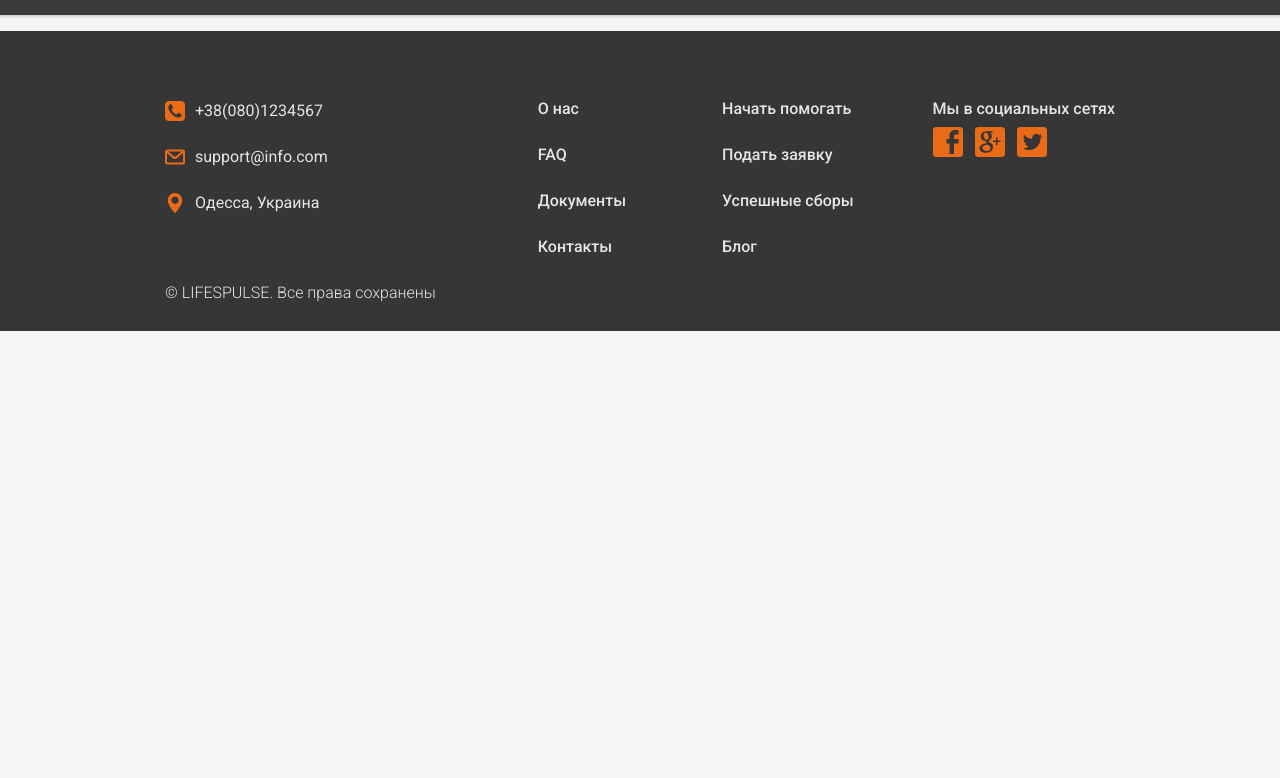
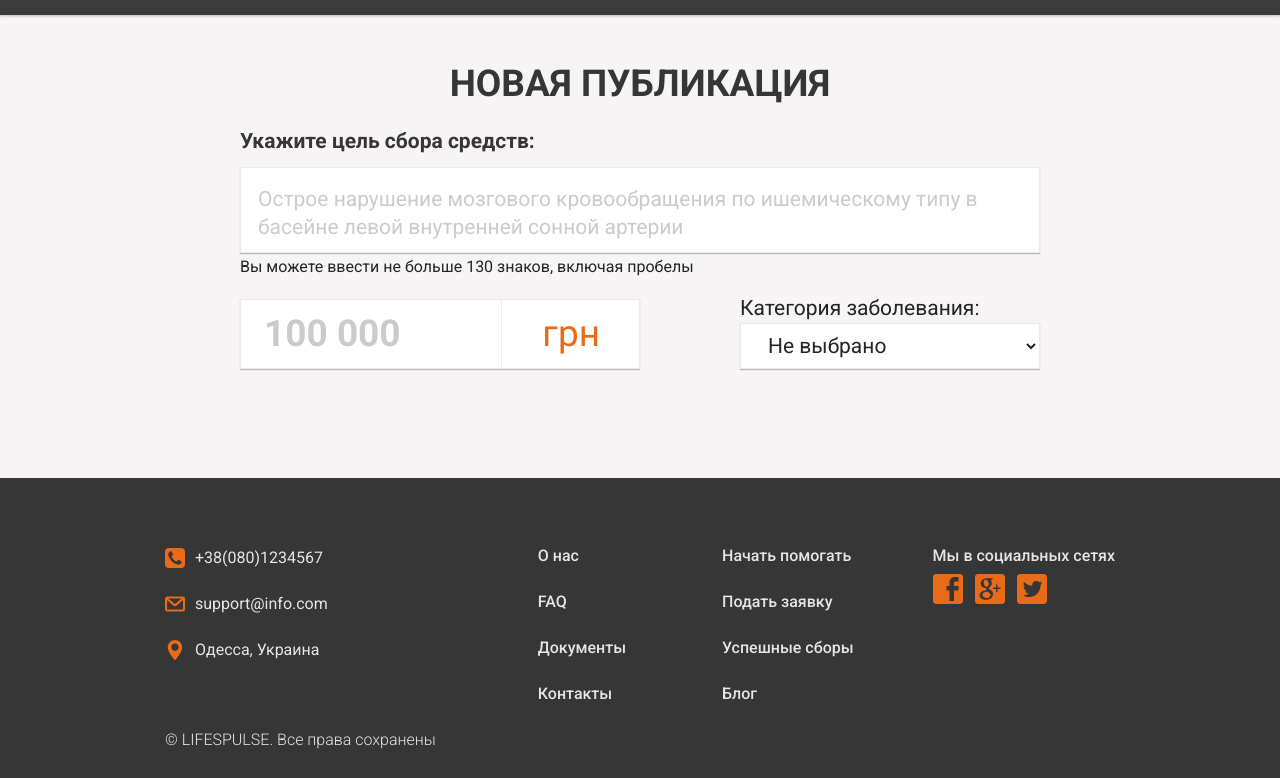
Before and after one commit to lifespulseua/lifespulse, a website: page src/template/new-campaign/index.html in a window 1280 px wide. Shown: the part 65-843 px from the top of the page. Before the commit the page ends 800 px from the top, so only its background shows below. Drawn offline with nearby package versions, Linux system fonts and the light colour scheme; files that its build step writes are made by us from their sources; files whose address does not match are found by name.

Commit message:
finish goal subsection

```diff
--- /dev/null
+++ b/src/scss/pages/new-campaign/_goal.scss
@@ -0,0 +1,95 @@
+@import "mixins";
+.new-campaign {
+    max-width: 800px;
+    margin: 0 auto;
+    padding: 50px 0 109px;
+    h2 {
+        text-align: center;
+        display: block;
+        @include text-styles($main-light-text-color, $mainfont, 37px, 700, 37px);
+        text-transform: uppercase;
+        margin-bottom: 29px;
+    }
+    &-inner {
+        display: flex;
+        flex-direction: row;
+        justify-content: space-between;
+    }
+    &-goal {
+        &-desc {
+            display: flex;
+            flex-direction: column;
+            label {
+                @include text-styles($main-light-text-color, $mainfont, 21px, 700, 21px);
+                margin-bottom: 15px;
+            }
+            textarea {
+                height: 86px;
+                margin-bottom: 6px;
+                padding: 17px;
+                @include text-styles($main-text-color, $mainfont, 21px, 400, 28px);
+                @include input-decoration();
+                &::placeholder {
+                    @include text-styles($gray-text-color, $mainfont, 21px, 400, 28px);
+                }
+                &:focus {
+                    @include focus-decoration();
+                }
+            }
+            span {
+                @include text-styles($main-text-color, $mainfont, 16px, 400, 16px);
+                margin-bottom: 24px;
+            }
+        }
+        &-sum {
+            position: relative;
+            input[type=text] {
+                width: 400px;
+                height: 70px;
+                padding: 0 160px 0 23px;
+                @include text-styles($main-text-color, $mainfont, 37px, 700, 70px);
+                @include input-decoration();
+                &::placeholder {
+                    @include text-styles($gray-text-color, $mainfont, 37px, 700, 70px);
+                }
+                &:focus {
+                    @include focus-decoration();
+                }
+            }
+            span {
+                position: absolute;
+                @include text-styles($common-orange-color, $mainfont, 37px, 400, 70px);
+                right: 0;
+                top: 50%;
+                transform: translateY(-50%);
+                border-left: 1px solid #eaeae8;
+                padding: 0 40px;
+            }
+        }
+        &-category {
+            display: flex;
+            flex-direction: column;
+            label {
+                @include text-styles($main-text-color, $mainfont, 21px, 400, 19px);
+                margin-bottom: 5px;
+            }
+            select {
+                width: 300px;
+                height: 46px;
+                padding-left: 23px;
+                @include text-styles($main-text-color, $mainfont, 21px, 400, 46px);
+                @include input-decoration();
+                // background: url("../img/arrow_down.png") no-repeat right #fff;
+                // -webkit-appearance: none;
+                // background-position-x: 272px;
+                &:focus {
+                    @include focus-decoration(); // background: url("../img/arrow_up.png") no-repeat right #fff;
+                    // background-position-x: 272px;
+                }
+                option:checked {
+                    color: $common-orange-color;
+                }
+            }
+        }
+    }
+}
--- a/src/scss/pages/new-campaign/all.scss
+++ b/src/scss/pages/new-campaign/all.scss
@@ -0,0 +1 @@
+@import "goal";
--- a/src/template/new-campaign/index.html
+++ b/src/template/new-campaign/index.html
@@ -1,12 +1,14 @@
 <!DOCTYPE html>
 <html lang="en">
+
 <head>
-    <meta charset="utf-8"/>
+    <meta charset="utf-8" />
     <meta http-equiv="x-ua-compatible" content="ie=edge">
     <meta name="viewport" content="width=device-width, initial-scale=1.0">
     <title>HOMEPAGE</title>
     <link rel="stylesheet" href="../../../dist/css/styles.css">
 </head>
+
 <body>
     <header class="main-header">
 
@@ -48,8 +50,8 @@
 
                 <div class="button-block">
                     <button class="header-search">
-                    <svg version="1.1" id="Capa_1" xmlns="http://www.w3.org/2000/svg" xmlns:xlink="http://www.w3.org/1999/xlink" x="0px" y="0px"
-	 viewBox="0 0 512 512" style="enable-background:new 0 0 512 512;" xml:space="preserve">
+                        <svg version="1.1" id="Capa_1" xmlns="http://www.w3.org/2000/svg" xmlns:xlink="http://www.w3.org/1999/xlink"
+                            x="0px" y="0px" viewBox="0 0 512 512" style="enable-background:new 0 0 512 512;" xml:space="preserve">
                             <style type="text/css">
                                 .st0 {
                                     fill: #E5E5E5;
@@ -59,14 +61,14 @@
                                 <path class="st0" d="M495.6,466.4L373.8,339.6c31.3-37.2,48.5-84.1,48.5-132.9C422.3,92.7,329.5,0,215.6,0S8.8,92.7,8.8,206.7
 		s92.7,206.7,206.7,206.7c42.8,0,83.6-12.9,118.4-37.4l122.8,127.7c5.1,5.3,12,8.3,19.4,8.3c7,0,13.6-2.7,18.7-7.5
 		C505.6,494.2,506,477.1,495.6,466.4z M215.6,53.9c84.3,0,152.8,68.5,152.8,152.8s-68.5,152.8-152.8,152.8S62.8,291,62.8,206.7
-		S131.3,53.9,215.6,53.9z"/>
+		S131.3,53.9,215.6,53.9z" />
                             </g>
                         </svg>
                     </button>
 
                     <button class="header-login-popup">
-                    <svg version="1.1" id="Capa_1" xmlns="http://www.w3.org/2000/svg" xmlns:xlink="http://www.w3.org/1999/xlink" x="0px" y="0px"
-	 viewBox="0 0 512 512" style="enable-background:new 0 0 512 512;" xml:space="preserve">
+                        <svg version="1.1" id="Capa_1" xmlns="http://www.w3.org/2000/svg" xmlns:xlink="http://www.w3.org/1999/xlink"
+                            x="0px" y="0px" viewBox="0 0 512 512" style="enable-background:new 0 0 512 512;" xml:space="preserve">
                             <style type="text/css">
                                 .st0 {
                                     fill: #E5E5E5;
@@ -94,7 +96,7 @@
 		v-33c0-4.3,1.8-8.4,5.2-11.4l3.1-2.8V158l-0.1-1.2c0-0.2-2.8-22.6,13-40.6c13.5-15.3,36.5-23.1,68.5-23.1c31.9,0,54.9,7.7,68.4,23
 		c15.8,17.8,13.2,40.6,13.2,40.8l-0.1,53.1l3.1,2.8c3.3,3,5.2,7.1,5.2,11.4v33c0,6.6-4.5,12.7-11,14.7l-4.6,1.4l-1.5,4.6
 		c-5.5,17.1-13.3,32.8-23.2,46.8c-2.4,3.4-4.8,6.5-6.9,8.8l-2.3,2.6v34.4c0,15,8.3,28.5,21.8,35.2l78.8,39.4c0.5,0.3,1,0.5,1.5,0.8
-		C397.3,446.6,396.3,447.3,395.3,448.1z"/>
+		C397.3,446.6,396.3,447.3,395.3,448.1z" />
                             </g>
                         </svg>
                     </button>
@@ -104,10 +106,33 @@
 
 
     </header>
-<div class="img">
 
+    <div class="new-campaign">
+        <h2>новая публикация</h2>
+        <form action="#">
+            <div class="new-campaign-goal">
+                <div class="new-campaign-goal-desc">
+                    <label for="goal">Укажите цель сбора средств:</label>
+                    <textarea name="goal" placeholder="Острое нарушение мозгового кровообращения по ишемическому типу в басейне левой внутренней сонной артерии"></textarea>
+                    <span>Вы можете ввести не больше 130 знаков, включая пробелы</span>
                 </div>
-<img src="../../../dist/img/cat.jpg" alt="">
+                <div class="new-campaign-inner">
+                    <div class="new-campaign-goal-sum">
+                        <input type="text" name="sum" placeholder="100 000">
+                        <span>грн</span>
+                    </div>
+                    <div class="new-campaign-goal-category">
+                        <label for="category">Категория заболевания:</label>
+                        <select name="category">
+                            <option value="null">Не выбрано</option>
+                            <option value="test">Test</option>
+                            <option value="test">Test</option>
+                        </select>
+                    </div>
+                </div>
+            </div>
+        </form>
+    </div>
 
     <footer class="main-footer">
         <div class="main-footer-wrapper">
@@ -115,10 +140,10 @@
                 <div class="contact-link">
 
                     <a href="tel:+38(080)1234567">
-                    <svg version="1.1"  xmlns="http://www.w3.org/2000/svg" xmlns:xlink="http://www.w3.org/1999/xlink" x="0px" y="0px"
-	                 viewBox="0 0 512 512" style="enable-background:new 0 0 512 512;" xml:space="preserve">
+                        <svg version="1.1" xmlns="http://www.w3.org/2000/svg" xmlns:xlink="http://www.w3.org/1999/xlink"
+                            x="0px" y="0px" viewBox="0 0 512 512" style="enable-background:new 0 0 512 512;" xml:space="preserve">
                             <g>
-                    <path  d="M483.8,28.2C465.1,9.4,442.4,0,416,0H96C69.6,0,46.9,9.4,28.2,28.2C9.4,46.9,0,69.6,0,96v320
+                                <path d="M483.8,28.2C465.1,9.4,442.4,0,416,0H96C69.6,0,46.9,9.4,28.2,28.2C9.4,46.9,0,69.6,0,96v320
                         c0,26.4,9.4,49.1,28.2,67.8C46.9,502.6,69.6,512,96,512h320c26.4,0,49.1-9.4,67.8-28.2c18.8-18.8,28.2-41.4,28.2-67.8V96
                         C512,69.6,502.6,46.9,483.8,28.2z M419.3,388.6c-4.7,10.2-15.2,19.1-31.5,26.7c-16.3,7.6-30.8,11.3-43.5,11.3
                         c-3.6,0-7.3-0.3-11.3-0.8c-4-0.6-7.4-1.1-10.2-1.7c-2.8-0.6-6.4-1.6-11-3c-4.6-1.4-7.8-2.6-9.8-3.3c-2-0.8-5.7-2.2-11-4.2
@@ -131,7 +156,7 @@
                         c12.2,22,26.3,40.9,42.2,56.8c15.9,15.9,34.8,29.9,56.8,42.2c0.7,0.4,2.2,1.4,4.7,2.8c2.4,1.4,4.3,2.5,5.7,3.2
                         c1.3,0.7,3.1,1.4,5.2,2.2c2.1,0.8,3.9,1.2,5.5,1.2c3.5,0,8.4-3.7,14.7-11c6.2-7.3,12.6-14.6,19-21.8c6.4-7.2,11.7-10.8,15.7-10.8
                         c2.2,0,4.5,0.6,7,1.7c2.4,1.1,5.2,2.8,8.3,5c3.1,2.2,5.2,3.7,6.3,4.3l17.7,9.7c11.8,6.2,21.6,11.7,29.5,16.5
-                        c7.9,4.8,12.2,8.1,12.8,9.8c0.4,1.1,0.7,2.9,0.7,5.3C426.7,365.7,424.2,376.9,419.3,388.6z"/>
+                        c7.9,4.8,12.2,8.1,12.8,9.8c0.4,1.1,0.7,2.9,0.7,5.3C426.7,365.7,424.2,376.9,419.3,388.6z" />
                             </g>
                         </svg>
 
@@ -139,25 +164,25 @@
                     </a>
 
                     <a href="mailto:support@info.com">
-                    <svg version="1.1" xmlns="http://www.w3.org/2000/svg" xmlns:xlink="http://www.w3.org/1999/xlink" x="0px" y="0px"
-	 viewBox="0 0 512 512" style="enable-background:new 0 0 512 512;" xml:space="preserve">
+                        <svg version="1.1" xmlns="http://www.w3.org/2000/svg" xmlns:xlink="http://www.w3.org/1999/xlink"
+                            x="0px" y="0px" viewBox="0 0 512 512" style="enable-background:new 0 0 512 512;" xml:space="preserve">
                             <g>
                                 <path d="M451.2,61.6H60.8C27.3,61.6,0,87.7,0,119.9v272.2c0,32.2,27.3,58.4,60.8,58.4h390.5
 		c33.5,0,60.8-26.2,60.8-58.4V119.9C512,87.7,484.7,61.6,451.2,61.6z M451.2,398.9H60.8c-4.9,0-9.2-3.2-9.2-6.8V155.9L228.1,305
 		c3.6,3.1,8.2,4.7,13,4.7l29.8,0c4.7,0,9.3-1.7,13-4.7l176.6-149.1v236.2C460.5,395.7,456.2,398.9,451.2,398.9z M256,258.6
-		L84.2,113.1h343.5L256,258.6z"/>
+		L84.2,113.1h343.5L256,258.6z" />
                             </g>
                         </svg>
                         <span>support@info.com</span>
                     </a>
 
                     <a href="/">
-                    <svg version="1.1" xmlns="http://www.w3.org/2000/svg" xmlns:xlink="http://www.w3.org/1999/xlink" x="0px" y="0px"
-	 viewBox="0 0 512 512" style="enable-background:new 0 0 512 512;" xml:space="preserve">
+                        <svg version="1.1" xmlns="http://www.w3.org/2000/svg" xmlns:xlink="http://www.w3.org/1999/xlink"
+                            x="0px" y="0px" viewBox="0 0 512 512" style="enable-background:new 0 0 512 512;" xml:space="preserve">
                             <g>
-			<path  d="M256,0C153.8,0,70.6,83.2,70.6,185.4c0,126.9,165.9,313.2,173,321c6.6,7.4,18.2,7.4,24.8,0
+                                <path d="M256,0C153.8,0,70.6,83.2,70.6,185.4c0,126.9,165.9,313.2,173,321c6.6,7.4,18.2,7.4,24.8,0
 				c7.1-7.9,173-194.1,173-321C441.4,83.2,358.2,0,256,0z M256,278.7c-51.4,0-93.3-41.9-93.3-93.3s41.9-93.3,93.3-93.3
-				s93.3,41.9,93.3,93.3S307.4,278.7,256,278.7z"/>
+				s93.3,41.9,93.3,93.3S307.4,278.7,256,278.7z" />
                             </g>
                         </svg>
                         <span>
@@ -205,20 +230,22 @@
                 <ul>
                     <li>
                         <a href="/">
-                        <svg version="1.1" xmlns="http://www.w3.org/2000/svg" xmlns:xlink="http://www.w3.org/1999/xlink" x="0px" y="0px"
-	 viewBox="0 0 512 512" style="enable-background:new 0 0 512 512;" xml:space="preserve">
+                            <svg version="1.1" xmlns="http://www.w3.org/2000/svg" xmlns:xlink="http://www.w3.org/1999/xlink"
+                                x="0px" y="0px" viewBox="0 0 512 512" style="enable-background:new 0 0 512 512;"
+                                xml:space="preserve">
                                 <g>
-			<path  d="M460.8,0H51.2C23,0,0,23,0,51.2v409.6C0,489,23,512,51.2,512h409.6c28.2,0,51.2-23,51.2-51.2V51.2
+                                    <path d="M460.8,0H51.2C23,0,0,23,0,51.2v409.6C0,489,23,512,51.2,512h409.6c28.2,0,51.2-23,51.2-51.2V51.2
 				C512,23,489,0,460.8,0z M435.2,51.2V128H384c-15.4,0-25.6,10.2-25.6,25.6v51.2h76.8v76.8h-76.8v179.2h-76.8V281.6h-51.2v-76.8
-				h51.2v-64c0-48.6,41-89.6,89.6-89.6H435.2z"/>
+				h51.2v-64c0-48.6,41-89.6,89.6-89.6H435.2z" />
                                 </g>
                             </svg>
                         </a>
                     </li>
                     <li>
                         <a href="/">
-                        <svg version="1.1" xmlns="http://www.w3.org/2000/svg" xmlns:xlink="http://www.w3.org/1999/xlink" x="0px" y="0px"
-	 viewBox="0 0 512 512" style="enable-background:new 0 0 512 512;" xml:space="preserve">
+                            <svg version="1.1" xmlns="http://www.w3.org/2000/svg" xmlns:xlink="http://www.w3.org/1999/xlink"
+                                x="0px" y="0px" viewBox="0 0 512 512" style="enable-background:new 0 0 512 512;"
+                                xml:space="preserve">
                                 <g>
                                     <path d="M235.5,176.6c0-25.6-15.4-76.8-53.8-76.8c-15.4,0-33.3,10.2-33.3,43.5c0,30.7,15.4,74.2,51.2,74.2
 				C199.7,217.6,235.5,215,235.5,176.6z M220.2,302.1c-2.6,0-5.1,0-7.7,0l0,0c-7.7,0-30.7,2.6-46.1,7.7
@@ -228,22 +255,23 @@
 				c0-5.1,0-7.7,2.6-12.8h-10.2c-51.2,0-81.9-38.4-81.9-76.8c0-43.5,33.3-92.2,105-92.2h107.5l-7.7,7.7l-17.9,17.9l-2.6,2.6h-17.9
 				c10.2,10.2,23,28.2,23,56.3c0,35.8-17.9,53.8-41,69.1c-5.1,2.6-10.2,10.2-10.2,17.9s5.1,12.8,10.2,15.4c2.6,2.6,7.7,5.1,12.8,7.7
 				c20.5,15.4,48.6,33.3,48.6,74.2C307.2,386.6,273.9,440.3,181.8,440.3z M435.2,256H384v51.2h-25.6V256h-51.2v-25.6h51.2v-51.2H384
-				v51.2h51.2V256z"/>
+				v51.2h51.2V256z" />
                                 </g>
                             </svg>
                         </a>
                     </li>
                     <li>
                         <a href="/">
-                        <svg version="1.1" xmlns="http://www.w3.org/2000/svg" xmlns:xlink="http://www.w3.org/1999/xlink" x="0px" y="0px"
-	 viewBox="0 0 512 512" style="enable-background:new 0 0 512 512;" xml:space="preserve">
+                            <svg version="1.1" xmlns="http://www.w3.org/2000/svg" xmlns:xlink="http://www.w3.org/1999/xlink"
+                                x="0px" y="0px" viewBox="0 0 512 512" style="enable-background:new 0 0 512 512;"
+                                xml:space="preserve">
                                 <g>
-			<path  d="M460.8,0H51.2C23,0,0,23,0,51.2v409.6C0,489,23,512,51.2,512h409.6c28.2,0,51.2-23,51.2-51.2V51.2
+                                    <path d="M460.8,0H51.2C23,0,0,23,0,51.2v409.6C0,489,23,512,51.2,512h409.6c28.2,0,51.2-23,51.2-51.2V51.2
 				C512,23,489,0,460.8,0z M401.9,186.9c-2.6,117.8-76.8,199.7-189.4,204.8c-46.1,2.6-79.4-12.8-110.1-30.7
 				c33.3,5.1,76.8-7.7,99.8-28.2c-33.3-2.6-53.8-20.5-64-48.6c10.2,2.6,20.5,0,28.2,0c-30.7-10.2-51.2-28.2-53.8-69.1
 				c7.7,5.1,17.9,7.7,28.2,7.7c-23-12.8-38.4-61.4-20.5-92.2c33.3,35.8,74.2,66.6,140.8,71.7c-17.9-71.7,79.4-110.1,117.8-61.4
 				c17.9-2.6,30.7-10.2,43.5-15.4c-5.1,17.9-15.4,28.2-28.2,38.4c12.8-2.6,25.6-5.1,35.8-10.2C427.5,166.4,414.7,176.6,401.9,186.9z
-				"/>
+				" />
                                 </g>
                             </svg>
                         </a>
@@ -258,4 +286,5 @@
 
     <script src="../../../dist/js/index.js"></script>
 </body>
+
 </html>
```
Also changed, not shown: src/scss/pages/new-campaign/_mixins.scss (added, +21 -0 lines), src/img/arrow_down.png (added), src/img/arrow_up.png (added). Lines whose indentation alone changed are shown as unchanged.
